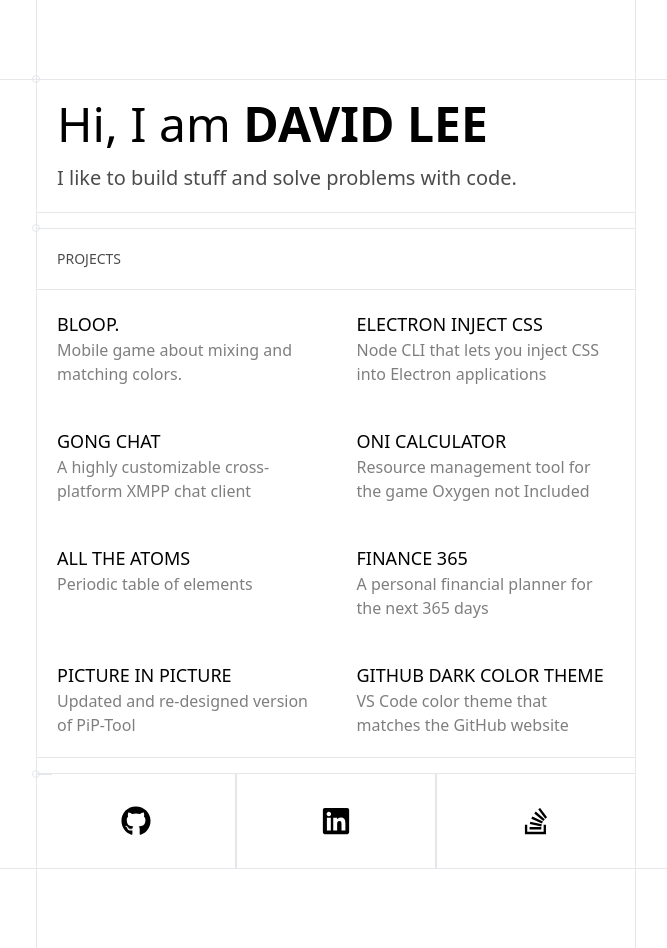
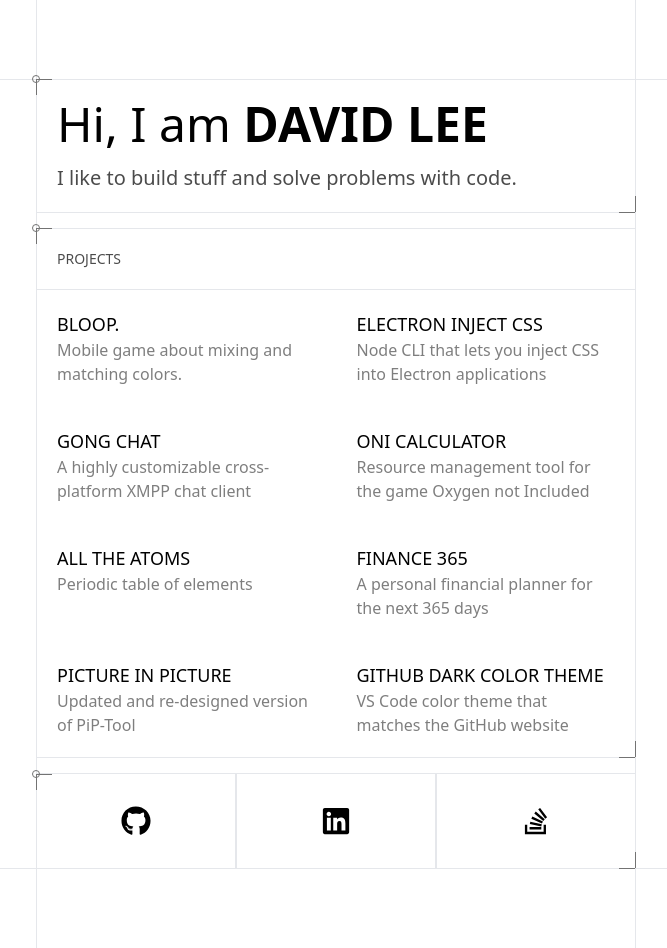
Before and after one commit to david-j-lee/my-portfolio, a React (Vite) app: page / in a window 1280 px wide. Shown: the whole page, without its empty margins (304-971 px from the left). Built offline with nearby package versions, Linux system fonts and the light colour scheme.

Commit message:
Fixing light mode themes

```diff
--- a/index.html
+++ b/index.html
@@ -1,5 +1,5 @@
 <!doctype html>
-<html lang="en" class="dark">
+<html lang="en">
   <head>
     <meta charset="UTF-8" />
     <link rel="icon" type="image/svg+xml" href="/favicon.ico" />
--- a/src/CornerBottom.tsx
+++ b/src/CornerBottom.tsx
@@ -10,8 +10,8 @@ const CornerBottom = ({ className }: Props) => (
     }
   >
     <div className="relative">
-      <div className="absolute h-4 -translate-y-full border-l dark:border-neutral-400" />
-      <div className="absolute w-4 -translate-x-full border-t dark:border-neutral-400" />
+      <div className="absolute h-4 -translate-y-full border-l border-neutral-500 dark:border-neutral-400" />
+      <div className="absolute w-4 -translate-x-full border-t border-neutral-500 dark:border-neutral-400" />
     </div>
   </div>
 );
--- a/src/CornerTop.tsx
+++ b/src/CornerTop.tsx
@@ -5,13 +5,13 @@ type Props = {
 const Corner = ({ className }: Props) => (
   <div
     className={
-      'absolute left-0 top-0 flex size-2 -translate-x-1/2 -translate-y-1/2 items-center justify-center rounded-full border dark:border-neutral-400 ' +
+      'absolute left-0 top-0 flex size-2 -translate-x-1/2 -translate-y-1/2 items-center justify-center rounded-full border border-neutral-500 dark:border-neutral-400 ' +
       className
     }
   >
     <div className="relative">
-      <div className="absolute h-4 border-l dark:border-neutral-400" />
-      <div className="absolute w-4 border-t dark:border-neutral-400" />
+      <div className="absolute h-4 border-l border-neutral-500 dark:border-neutral-400" />
+      <div className="absolute w-4 border-t border-neutral-500 dark:border-neutral-400" />
     </div>
   </div>
 );
```
